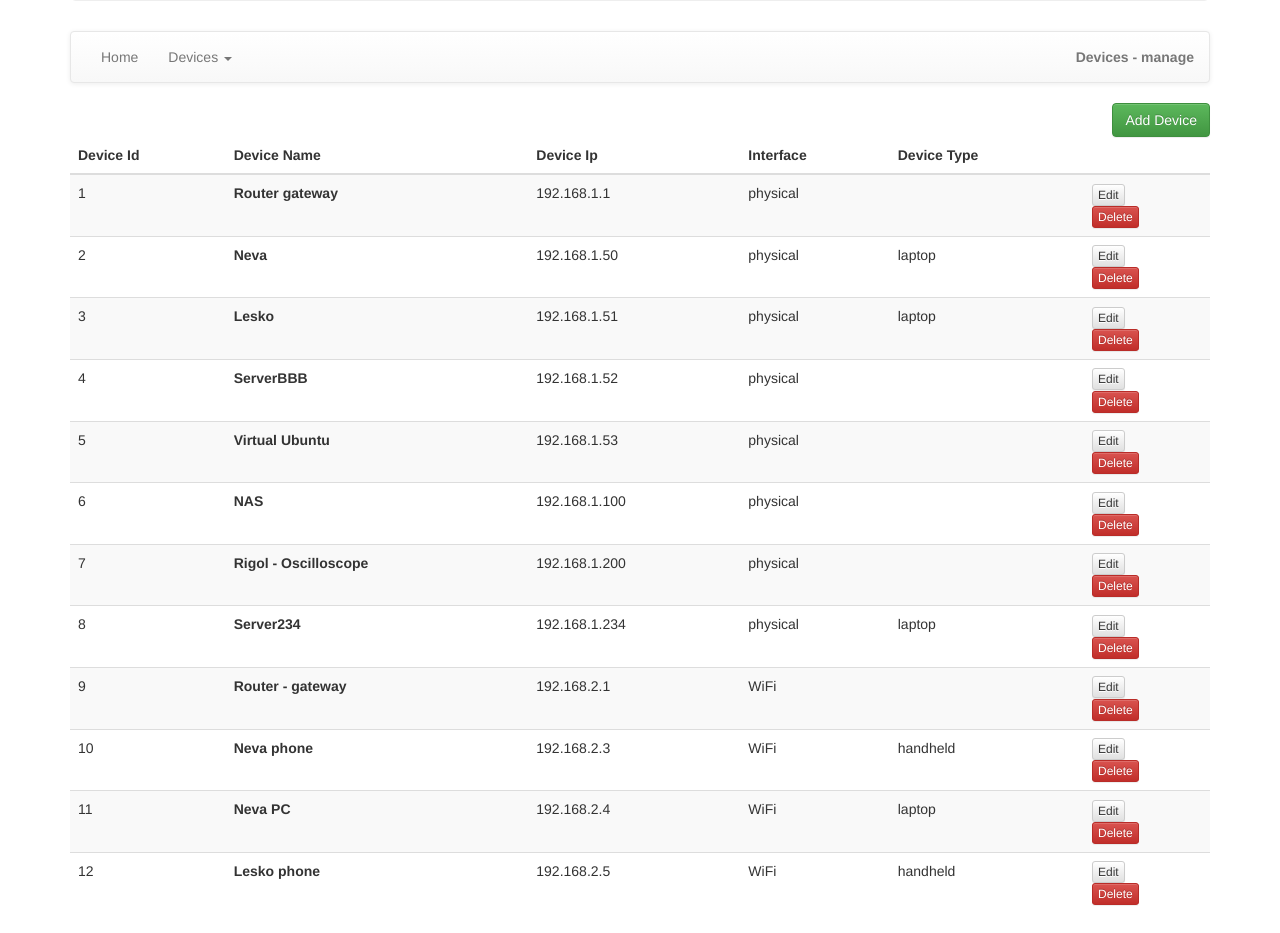
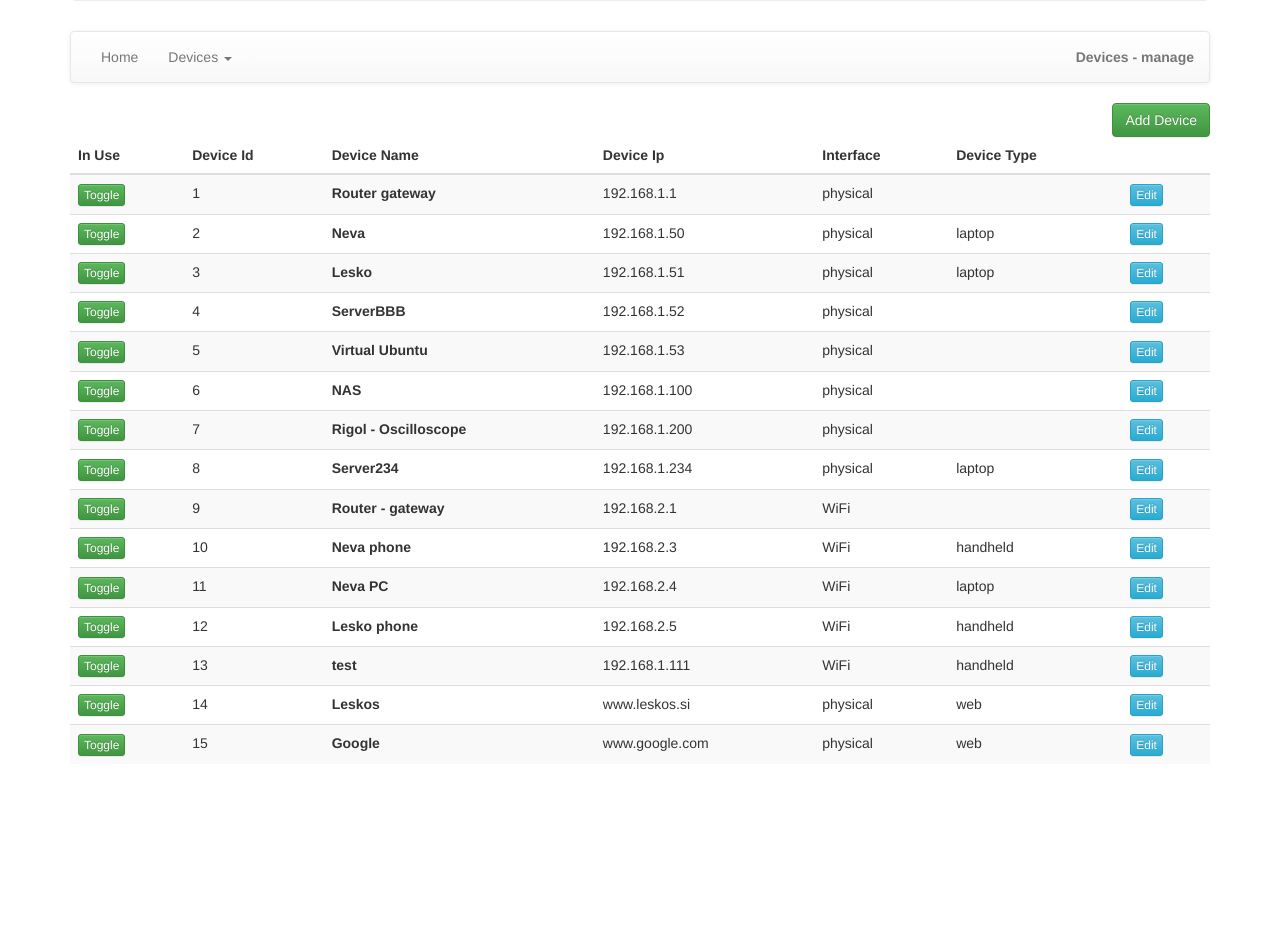
Before and after one commit to LeskoIam/homeNET, a Flask app: page /manage_devices in a window 1280 px wide. Shown: the part 214-1147 px from the top of the page. After the commit the page ends 971 px from the top, so only its background shows below. Run offline with Flask 2, Linux system fonts and the light colour scheme; data comes from the database, SQL or seed files in the repository; parts of the project's set-up code (start-up, migrations or seed data) failed here and were passed over; some libraries are stand-ins or nearby versions.

Commit message:
- Changed deletes are handled   - in_use field added to Nodes table

```diff
--- a/app/forms.py
+++ b/app/forms.py
@@ -5,7 +5,7 @@ __author__ = 'Lesko'
 # When it lies to you, it may be a while before you realize something's wrong.
 
 from flask.ext.wtf import Form
-from wtforms import StringField, SelectField
+from wtforms import StringField, SelectField, BooleanField
 from wtforms.validators import DataRequired
 
 
@@ -22,3 +22,5 @@ class AddEditNodeForm(Form):
                                        ("tower", "Tower"),
                                        ("server", "Server"),
                                        ("web", "Web")])
+
+    in_use = BooleanField("in_use", default=True)
--- a/app/pinger/pinger.py
+++ b/app/pinger/pinger.py
@@ -12,10 +12,12 @@ from app.models import Nodes, LastEntry, PingerData
 
 
 def ping_all():
-    devices = db.session.query(Nodes.id, Nodes.name, Nodes.ip).all()
+    devices = db.session.query(Nodes.id, Nodes.name, Nodes.ip).\
+        filter(Nodes.in_use != False).all()
     common_id = db.session.query(LastEntry.last_common_id).\
         order_by(LastEntry.date_time.desc()).first()[0] + 1
     for device in devices:
+        print device.ip
         up, delay = is_up(device.ip, timeout=0.9)
         data = PingerData(date_time=datetime.datetime.today(),
                           common_id=common_id,
--- a/app/templates/add_edit_device.html
+++ b/app/templates/add_edit_device.html
@@ -1,6 +1,6 @@
 {% extends "base.html" %}
 {% block content %}
-    <h1>{{ add_edit|capitalize }}</h1>
+    <h1 xmlns="http://www.w3.org/1999/html">{{ add_edit|capitalize }}</h1>
     <form action="" method="post" name="login">
         {{ form.hidden_tag() }}
         <div class="row">
@@ -20,6 +20,10 @@
                 Device Type:
                 {{ form.device_type() }}
             </div>
+            <div class="col-sm-2">
+                In Use:</br>
+                {{ form.in_use() }}
+            </div>
         </div>
         <div class="row">
             <div class="col-sm-12">
--- a/app/templates/manage_devices.html
+++ b/app/templates/manage_devices.html
@@ -13,6 +13,7 @@
     <table class="table table-striped">
         <thead>
             <tr>
+                <th>In Use</th>
                 <th>Device Id</th>
                 <th>Device Name</th>
                 <th>Device Ip</th>
@@ -24,6 +25,15 @@
         <tbody>
         {% for device in all_devices %}
             <tr>
+                <td>
+                    <form action="/toggle_device_in_use/{{ device.id|string }}" method="post" name="delete_f">
+                        {% if device.in_use %}
+                            <button value="delete" type="submit" class="btn btn-success btn-xs">Toggle</button>
+                        {% else %}
+                            <button value="delete" type="submit" class="btn btn-danger btn-xs">Toggle</button>
+                        {% endif %}
+                    </form>
+                </td>
                 <td>{{ device.id }}</td>
                 <td><strong>{{ device.name }}</strong></td>
                 <td>{{ device.ip }}</td>
@@ -31,10 +41,7 @@
                 <td>{{ device.device_type if device.device_type != None else "" }}</td>
                 <td>
                     <form action="/edit/{{ device.id|string }}" method="post" name="edit_f">
-                        <button value="edit" type="submit" class="btn btn-default btn-xs">Edit</button>
-                    </form>
-                    <form action="/delete/{{ device.id|string }}" method="post" name="delete_f">
-                        <button value="delete" type="submit" class="btn btn-danger btn-xs">Delete</button>
+                        <button value="edit" type="submit" class="btn btn-info btn-xs">Edit</button>
                     </form>
                 </td>
             </tr>
--- a/app/views.py
+++ b/app/views.py
@@ -26,7 +26,8 @@ def show():
         order_by(LastEntry.date_time.desc()).first()
 
     data = db.session.query(PingerData.up, Nodes.id, Nodes.name, Nodes.ip, Nodes.interface).join(Nodes). \
-        filter(PingerData.common_id == last_common_id).order_by(Nodes.id.asc()).all()
+        filter(PingerData.common_id == last_common_id).\
+        filter(Nodes.in_use != False).order_by(Nodes.id.asc()).all()
 
     last_up_time = db.session.query(PingerData.node_id, PingerData.date_time). \
         filter(PingerData.up == 1).group_by(PingerData.node_id).all()
@@ -67,7 +68,8 @@ def add_device():
         to_add = Nodes(name=form.name.data,
                        ip=form.ip.data,
                        interface=form.interface.data,
-                       device_type=form.device_type.data if form.device_type.data != "None" else None)
+                       device_type=form.device_type.data if form.device_type.data != "None" else None,
+                       in_use=True)
         try:
             db.session.add(to_add)
             db.session.commit()
@@ -97,6 +99,7 @@ def edit_device(device_id):
         to_edit.ip = form.ip.data
         to_edit.interface = form.interface.data
         to_edit.device_type = form.device_type.data if form.device_type.data != "None" else None
+        to_edit.in_use = form.in_use.data
         try:
             db.session.commit()
             flash("Device successfully edited!")
@@ -110,29 +113,30 @@ def edit_device(device_id):
     form.ip.data = to_edit.ip
     form.interface.data = to_edit.interface
     form.device_type.data = to_edit.device_type
+    form.in_use.data = to_edit.in_use
     return render_template("add_edit_device.html",
                            form=form,
                            add_edit="edit device",
                            page_loc="devices - edit")
 
 
-@app.route("/delete/<device_id>", methods=["GET", "POST"])
-def delete_device(device_id):
+@app.route("/toggle_device_in_use/<device_id>", methods=["GET", "POST"])
+def toggle_device_in_use(device_id):
     print "delete row"
     try:
-        to_delete = db.session.query(Nodes).filter(Nodes.id == int(device_id)).all()[0]
+        to_toggle = db.session.query(Nodes).filter(Nodes.id == int(device_id)).all()[0]
     except IndexError:
-        flash("Delete not successful!")
+        flash("Toggle not successful!")
         return redirect("/manage_devices")
-    print to_delete
+    print to_toggle
+    to_toggle.in_use = not to_toggle.in_use
     try:
-        db.session.delete(to_delete)
         db.session.commit()
-        flash("Successfully deleted {0}".format(str(to_delete)))
+        # flash("Successfully toggled {0}".format(str(to_toggle)))
     except sqlalchemy.exc.IntegrityError as e:
         db.session.rollback()
         print e
-        flash("Delete not successful - %s" % str(e.message))
+        flash("Toggle not successful - %s" % str(e.message))
     return redirect("/manage_devices")
 
 
```
Also changed, not shown: app/db_create.py (+12 -12 lines), app/models.py (+4 -5 lines), app.db.
